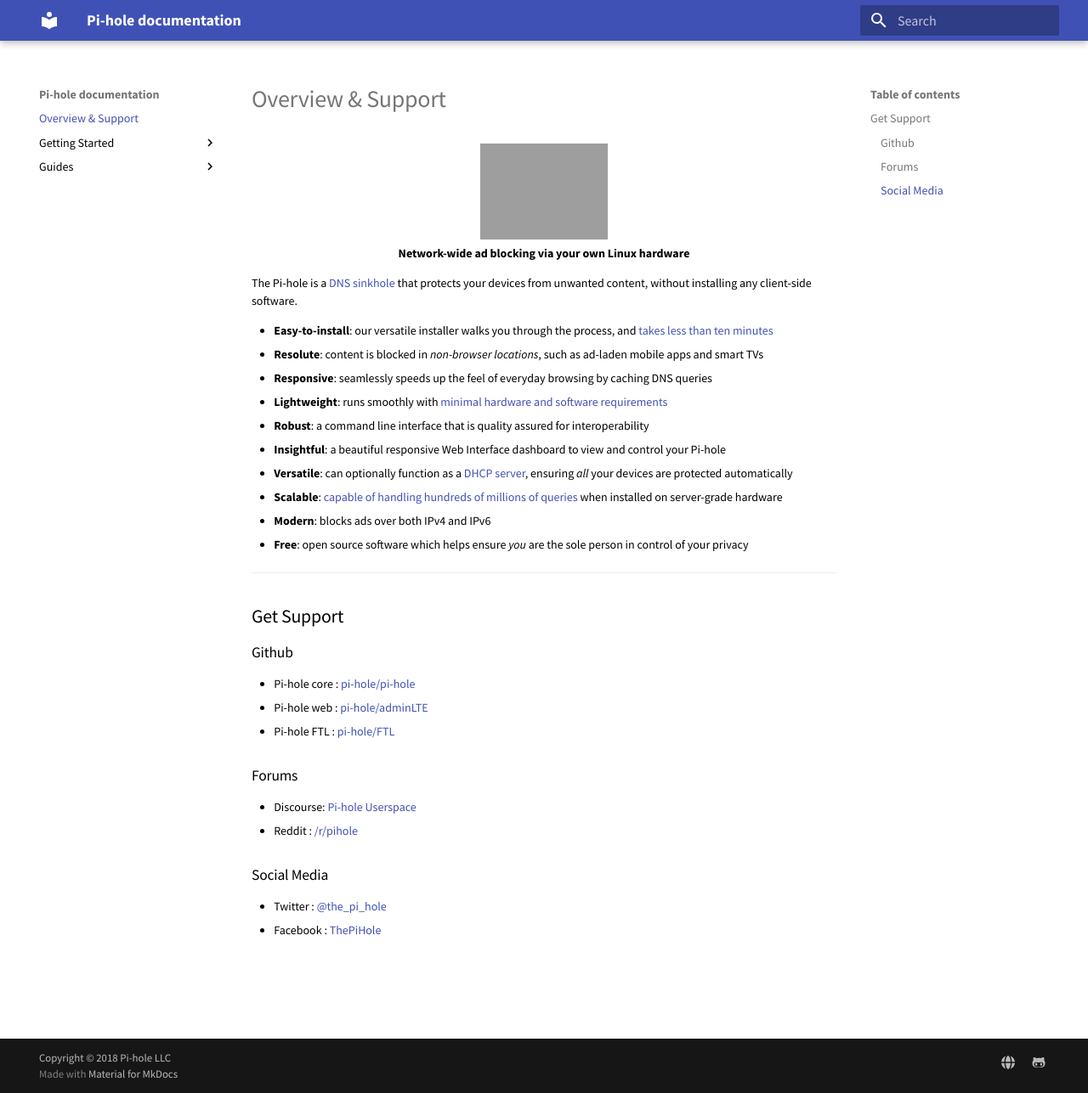
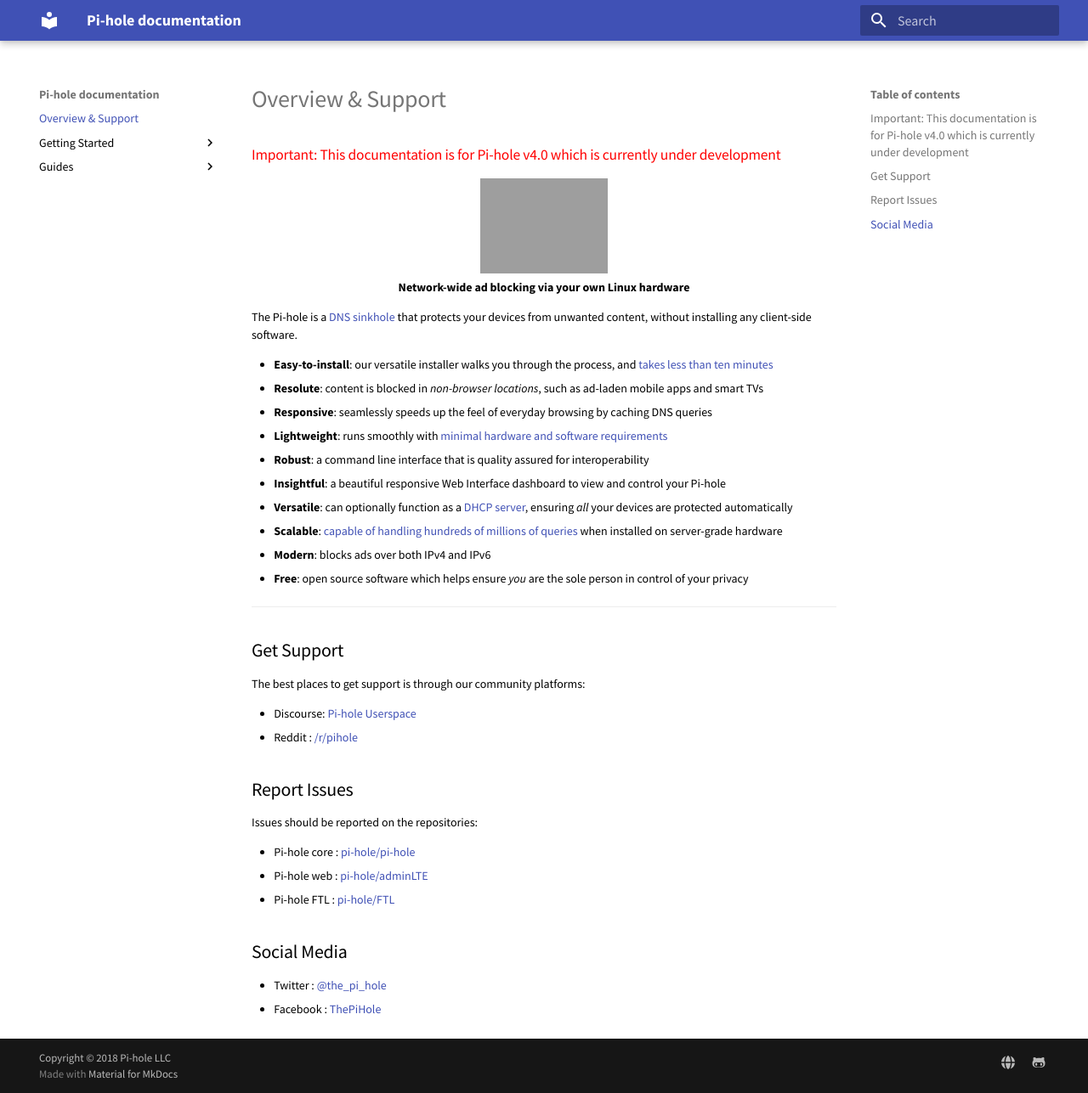
Before and after one commit to pi-hole/docs, an MkDocs documentation site: the page built from docs/index.md, in a window 1280 px wide and 1287 px high. Shown: the whole window at 85% size. Built offline with MkDocs 1.6.1 and Material for MkDocs 9.7.7, drawn with Linux system fonts in a browser that asks for light colours; old or Windows-style settings are respelled for this version of MkDocs.

Commit message:
Add note that this documentation is meant for Pi-hole v4.0 (I will add lots of FTLDNS related content)
Signed-off-by: DL6ER <dl6er@dl6er.de>

```diff
--- a/docs/index.md
+++ b/docs/index.md
@@ -1,3 +1,5 @@
+### <span style="color:red">Important: This documentation is for Pi-hole v4.0 which is currently under development</span>
+
 <p align="center">
 <a href="https://pi-hole.net"><img src="https://pi-hole.github.io/graphics/Vortex/Vortex_with_text.png" width="150" height="255" alt="Pi-hole"></a><br/>
 <b>Network-wide ad blocking via your own Linux hardware</b><br/>
@@ -20,15 +22,19 @@
 
 ## Get Support
 
-### Github
+The best places to get support is through our community platforms:
+
+- Discourse: [Pi-hole Userspace](https://discourse.pi-hole.net)
+- Reddit : [/r/pihole](https://reddit.com/r/pihole)
+
+## Report Issues
+
+Issues should be reported on the repositories:
+
 -  Pi-hole core : [pi-hole/pi-hole](https://github.com/pi-hole/pi-hole)
 -  Pi-hole web : [pi-hole/adminLTE](https://github.com/pi-hole/adminLTE)
 -  Pi-hole FTL : [pi-hole/FTL](https://github.com/pi-hole/FTL)
 
-### Forums
-- Discourse: [Pi-hole Userspace](https://discourse.pi-hole.net)
-- Reddit : [/r/pihole](https://reddit.com/r/pihole)
-
-### Social Media
+## Social Media
 - Twitter : [@the_pi_hole](https://twitter.com/the_pi_hole)
 - Facebook :  [ThePiHole](https://facebook.com/ThePiHole)
```
